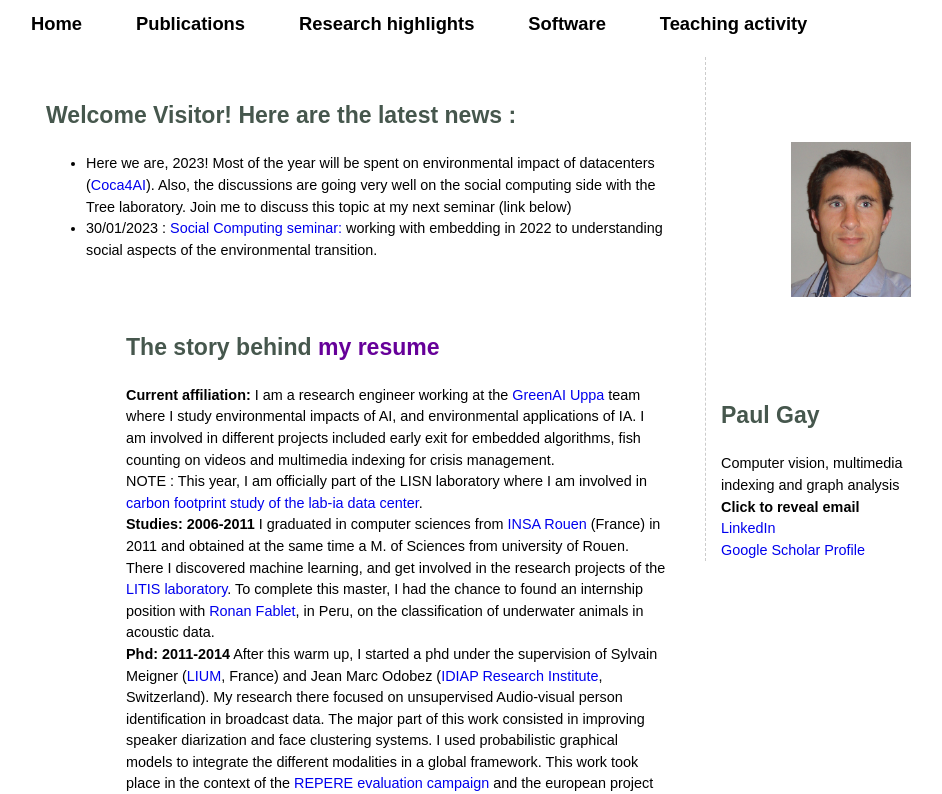
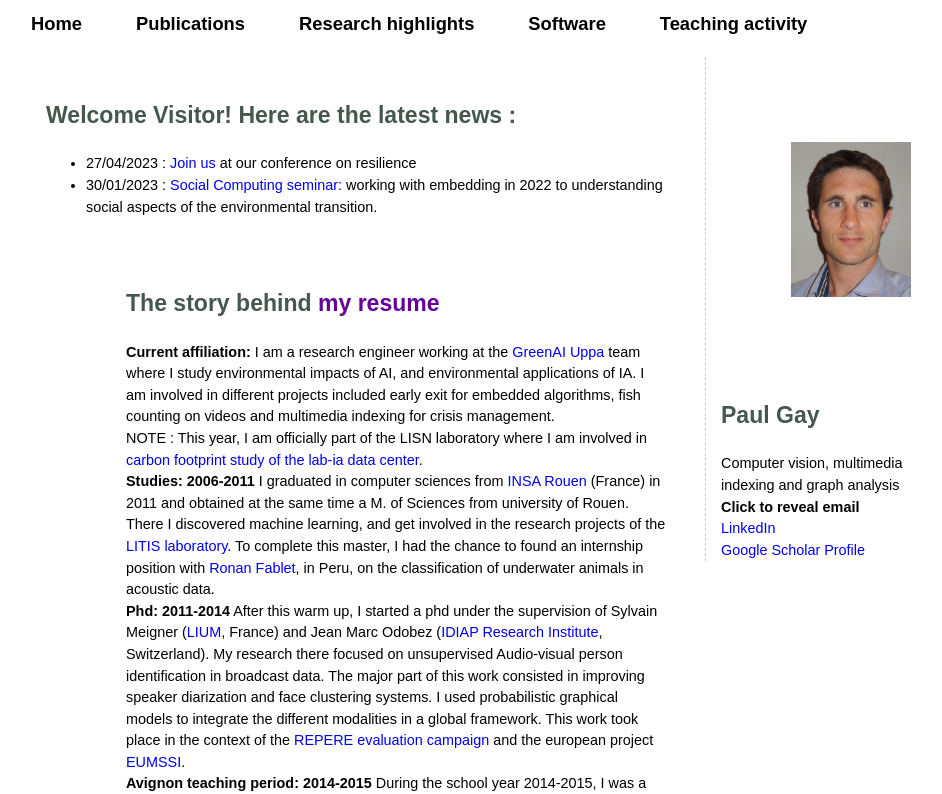
Before and after one commit to paulgay/paulgay.github.io, a plain HTML site: page index.html in a window 1280 px wide. Shown: the top 794 px of the page, without its empty margins (159-1101 px from the left). Drawn offline with Linux system fonts and the light colour scheme.

Commit message:
ben vivo

```diff
--- a/index.html
+++ b/index.html
@@ -69,7 +69,7 @@ function fonction(paper){
 	      <br>
 	      <h2>Welcome Visitor! Here are the latest news : </h2>
         <ul>
-        <li>Here we are, 2023! Most of the year will be spent on environmental impact of datacenters (<a href="https://greenai-uppa.github.io/Coca4AI/">Coca4AI</a>). Also, the discussions are going very well on the social computing side with the Tree laboratory. Join me to discuss this topic at my next seminar (link below)</li>
+        <li>27/04/2023 : <a href="https://docs.google.com/forms/d/e/1FAIpQLSeDq43E1LL3W_VXgCFYK4pf3EjYPq_L0zknpPkWxAU7SMO2RA/viewform">Join us</a> at our conference on resilience </li>
         <li>30/01/2023 : <a href="https://greenai-uppa.github.io/events/">Social Computing seminar: </a> working with embedding in 2022 to understanding social aspects of the environmental transition.</li>
 				<ul>
         <a name="biblio"> </a>
```
